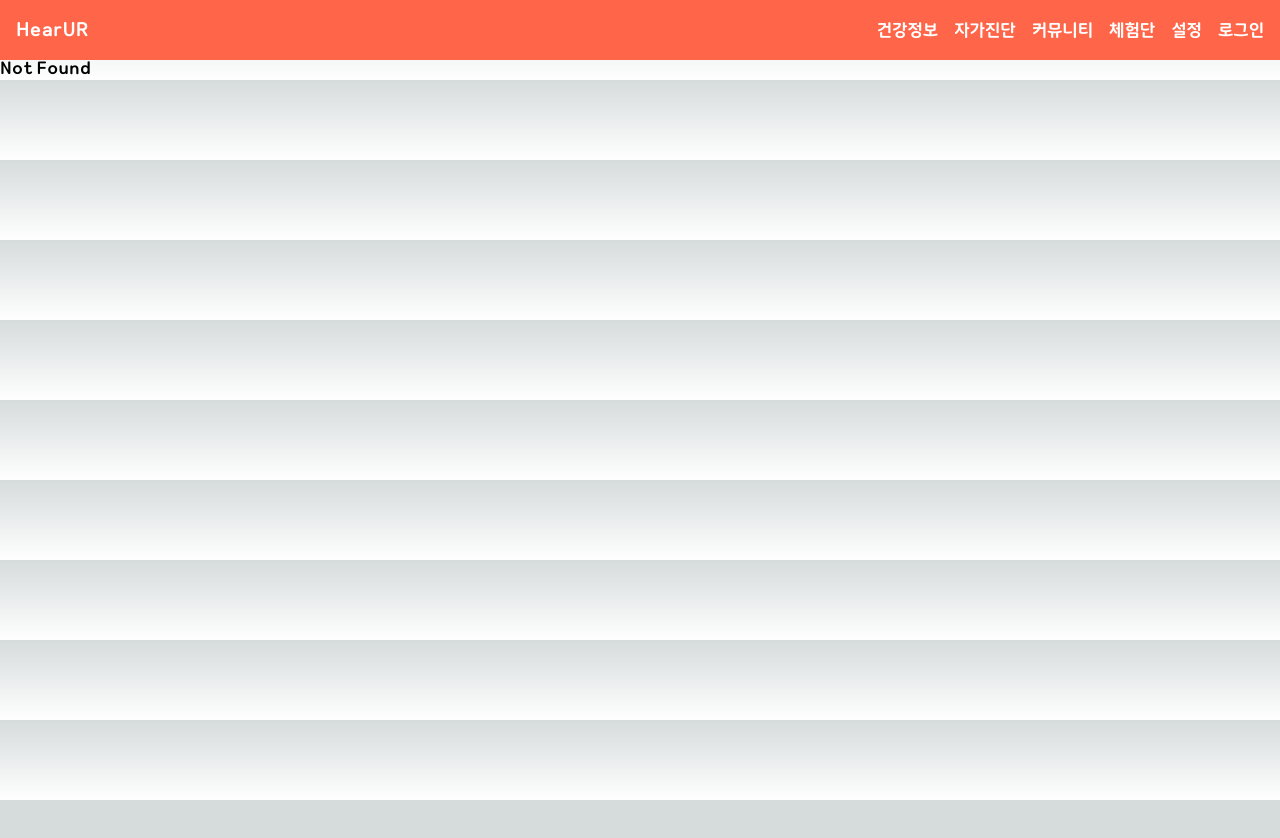
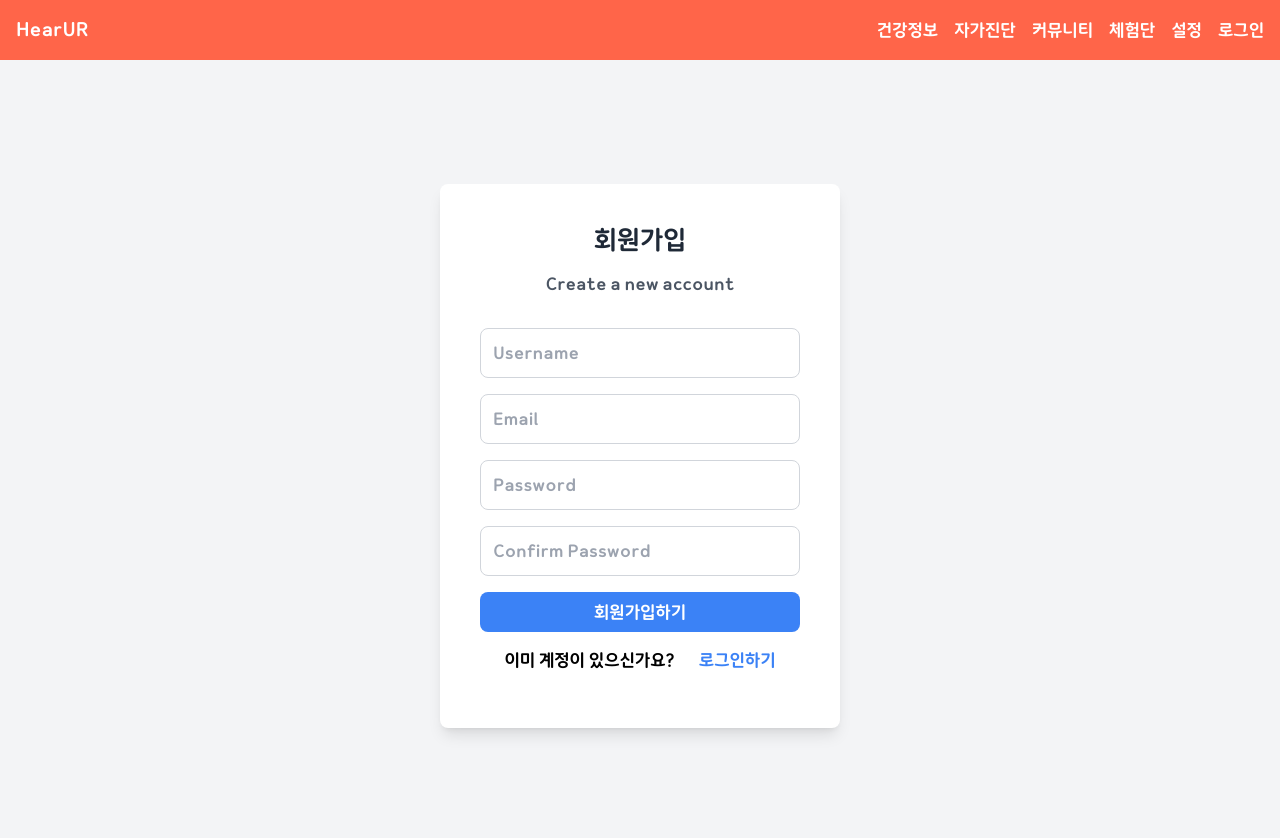
Before and after one commit to HealthCatcher/HearUR-front, a Next.js app: page /register in a window 1280 px wide. Before the commit this address had no page. Shown: the top 838 px of the page. Before the commit the page ends 800 px from the top, so only its background shows below. Built offline with nearby package versions, Linux system fonts and the light colour scheme.

Commit message:
feat: 회원가입 페이지 추가

```diff
--- /dev/null
+++ b/src/app/register/page.tsx
@@ -0,0 +1,51 @@
+"use client";
+import React from "react";
+import "./register.css";
+import Link from "next/link";
+
+const onSignup = () => {
+  alert("회원가입이 완료되었습니다.");
+};
+
+const SignupPage = () => {
+  return (
+    <div className="flex items-center justify-center min-h-screen bg-gray-100">
+      <div className="signup-container bg-white p-10 rounded-lg shadow-lg">
+        <h1 className="signup-title">회원가입</h1>
+        <p className="signup-subtitle">Create a new account</p>
+        <input
+          type="text"
+          className="signup-input w-80 p-3 mb-4 border border-gray-300 rounded-lg focus:outline-none focus:border-blue-500"
+          placeholder="Username"
+        />
+        <input
+          type="text"
+          className="signup-input w-80 p-3 mb-4 border border-gray-300 rounded-lg focus:outline-none focus:border-blue-500"
+          placeholder="Email"
+        />
+        <input
+          type="password"
+          className="signup-input w-80 p-3 mb-4 border border-gray-300 rounded-lg focus:outline-none focus:border-blue-500"
+          placeholder="Password"
+        />
+        <input
+          type="password"
+          className="signup-input w-80 p-3 mb-4 border border-gray-300 rounded-lg focus:outline-none focus:border-blue-500"
+          placeholder="Confirm Password"
+        />
+        <button
+          className="w-80 h-10 bg-blue-500 text-white font-bold rounded-lg mb-2 hover:bg-blue-600"
+          onClick={onSignup}
+        >
+          회원가입하기
+        </button>
+        <div className="flex justify-center mt-2 mb-4">
+          <span className="mr-6">이미 계정이 있으신가요?</span>
+          <Link href="/login" className="text-blue-500">로그인하기</Link>
+        </div>
+      </div>
+    </div>
+  );
+};
+
+export default SignupPage;
--- /dev/null
+++ b/src/app/register/register.css
@@ -0,0 +1,16 @@
+/* login.css */
+.signup-container {
+    @apply flex flex-col items-center justify-center bg-white p-10 rounded-lg shadow-lg;
+}
+
+.signup-title {
+    @apply text-2xl font-bold text-gray-800 mb-4;
+}
+
+.signup-subtitle {
+    @apply text-gray-600 mb-8;
+}
+
+.signup-input {
+    @apply w-80 p-3 mb-4 border border-gray-300 rounded-lg focus:outline-none focus:border-blue-500;
+}
```
